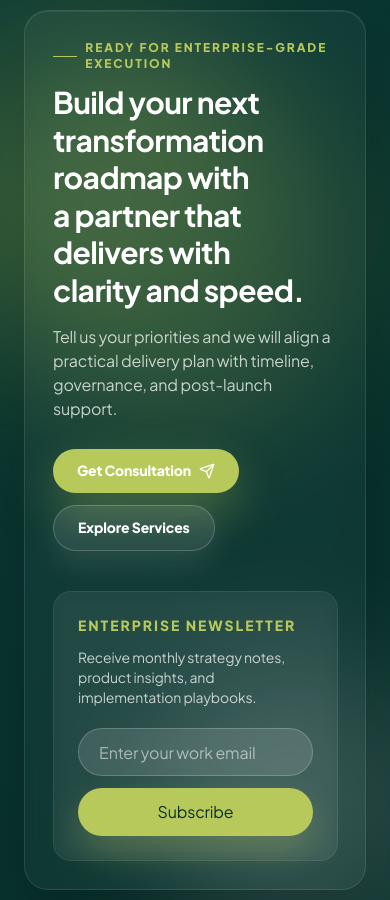
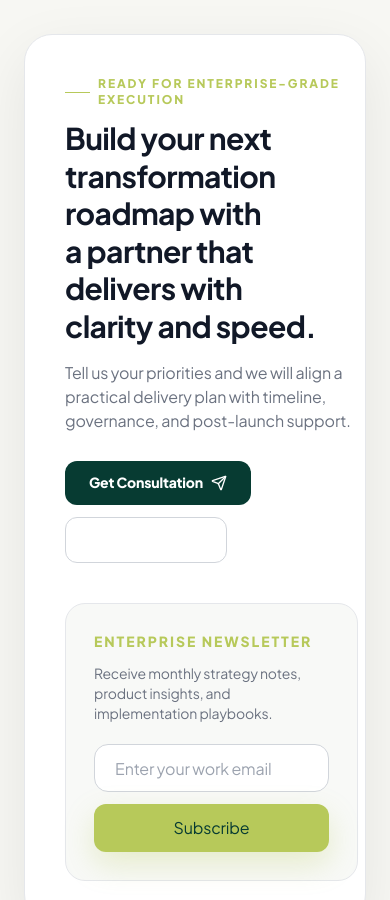
Before and after one commit to atef5922/Business-Agency-Website, a Next.js app: page /team in a window 390 px wide. Shown: the part 3340-4240 px from the top of the page. Built offline with nearby package versions, Linux system fonts and the light colour scheme.

Commit message:
Enhance layout components: add suppressHydrationWarning to RootLayout, update Footer styles and structure, improve Navbar item spacing, and refine HomeSections presentation

```diff
--- a/src/app/layout.tsx
+++ b/src/app/layout.tsx
@@ -29,8 +29,8 @@ export const metadata: Metadata = {
 
 export default function RootLayout({ children }: Readonly<{ children: React.ReactNode }>) {
   return (
-    <html lang="en" className={plusJakarta.variable}>
-      <body className={plusJakarta.className}>
+    <html lang="en" className={plusJakarta.variable} suppressHydrationWarning>
+      <body className={plusJakarta.className} suppressHydrationWarning>
         <Navbar />
         {children}
         <FloatingActions />
--- a/src/components/layout/Footer.tsx
+++ b/src/components/layout/Footer.tsx
@@ -2,54 +2,52 @@ import Link from "next/link";
 import { Facebook, Linkedin, Mail, MapPin, Phone, Send, Twitter } from "lucide-react";
 import { Container } from "@/components/shared/Container";
 import { BrandLogo } from "@/components/shared/BrandLogo";
-import { GradientMesh } from "@/components/shared/VisualEffects";
 import { services } from "@/data/services";
 
 export function Footer() {
   return (
     <footer className="relative overflow-hidden bg-[#072F2B] text-white">
-      <div className="relative bg-[linear-gradient(135deg,rgba(11,58,53,.96),rgba(7,47,43,.98))]">
-        <GradientMesh />
-        <Container className="relative mb-10 px-6 py-14 sm:py-16 lg:pb-24 lg:pt-14">
-          <div className="grid gap-10 rounded-[24px] border border-[rgba(255,255,255,0.10)] bg-[rgba(255,255,255,0.03)] p-7 backdrop-blur-[10px] shadow-[inset_0_1px_0_rgba(255,255,255,0.08),0_25px_60px_rgba(0,0,0,0.22)] sm:p-10 lg:grid-cols-[1.15fr_0.85fr] lg:p-12">
+      <div className="relative bg-[#F7F7F3] py-20">
+        <Container className="relative mb-10 px-6 sm:px-8">
+          <div className="grid gap-10 rounded-[28px] border border-[#E5E7EB] bg-white p-10 shadow-[0_20px_60px_rgba(0,0,0,0.08)] sm:grid-cols-[1.15fr_0.85fr]">
             <div>
               <p className="mb-3 inline-flex items-center gap-2 text-xs font-black uppercase tracking-[0.16em] text-[#B7C95A]">
                 <span className="h-px w-8 bg-[#B7C95A]" /> Ready for enterprise-grade execution
               </p>
-              <h2 className="text-balance text-3xl font-extrabold leading-tight tracking-[-0.02em] sm:text-4xl">
+              <h2 className="text-balance text-3xl font-extrabold leading-tight tracking-[-0.02em] text-[#111827] sm:text-4xl">
                 Build your next transformation roadmap with a partner that delivers with clarity and speed.
               </h2>
-              <p className="mt-4 max-w-2xl text-white/75">
+              <p className="mt-4 max-w-2xl text-[#6B7280]">
                 Tell us your priorities and we will align a practical delivery plan with timeline, governance, and post-launch support.
               </p>
               <div className="mt-7 flex flex-wrap gap-3">
                 <Link
                   href="/contact"
-                  className="shine inline-flex items-center justify-center rounded-full bg-[#B7C95A] px-6 py-3 text-sm font-extrabold text-[#072F2B] shadow-[0_20px_46px_rgba(183,201,90,.35)] transition duration-300 hover:-translate-y-1 hover:bg-[#A9BD49] relative overflow-hidden before:absolute before:inset-0 before:-z-10 before:bg-[linear-gradient(120deg,transparent,rgba(255,255,255,.34),transparent)] before:translate-x-[-140%] before:transition-transform before:duration-700 before:opacity-0 hover:before:translate-x-[140%] hover:before:opacity-70"
+                  className="inline-flex items-center justify-center rounded-[12px] bg-[#073B32] px-6 py-3 text-sm font-extrabold text-[#FFFFFF] transition duration-300 hover:-translate-y-1 hover:bg-[#0B4A42]"
                 >
                   Get Consultation
                   <Send className="ml-2 h-4 w-4" />
                 </Link>
                 <Link
                   href="/services"
-                  className="shine inline-flex items-center justify-center rounded-full border border-white/20 bg-white/10 px-6 py-3 text-sm font-extrabold text-white shadow-[0_14px_30px_rgba(255,255,255,0.10)] transition duration-300 hover:-translate-y-1 hover:border-[#B7C95A] hover:bg-white/15 relative overflow-hidden before:absolute before:inset-0 before:-z-10 before:bg-[linear-gradient(120deg,transparent,rgba(255,255,255,.34),transparent)] before:translate-x-[-140%] before:transition-transform before:duration-700 before:opacity-0 hover:before:translate-x-[140%] hover:before:opacity-70"
+                  className="inline-flex items-center justify-center rounded-[12px] border border-[#D1D5DB] bg-white px-6 py-3 text-sm font-extrabold text-[#111827] transition duration-300 hover:-translate-y-1 hover:bg-[#F7F7F3]"
                 >
                   Explore Services
                 </Link>
               </div>
             </div>
-            <div className="rounded-[18px] border border-[rgba(255,255,255,0.08)] bg-[rgba(255,255,255,0.05)] p-6 backdrop-blur">
+            <div className="rounded-[20px] border border-[#E5E7EB] bg-[#F8F9F7] p-7">
               <p className="mb-3 text-sm font-black uppercase tracking-[0.14em] text-[#B7C95A]">Enterprise newsletter</p>
-              <p className="mb-5 text-sm text-white/75">Receive monthly strategy notes, product insights, and implementation playbooks.</p>
+              <p className="mb-5 text-sm text-[#6B7280]">Receive monthly strategy notes, product insights, and implementation playbooks.</p>
               <form className="grid gap-3 sm:grid-cols-[1fr_auto]">
                 <label className="sr-only" htmlFor="newsletter-email">Email for newsletter</label>
                 <input
                   id="newsletter-email"
                   type="email"
                   placeholder="Enter your work email"
-                  className="h-12 rounded-full border border-white/20 bg-white/12 px-5 text-white outline-none placeholder:text-white/55 focus:border-[#B7C95A] focus:ring-2 focus:ring-[#B7C95A]/30"
+                  className="h-12 rounded-[14px] border border-[#D1D5DB] bg-white px-5 text-[#111827] outline-none placeholder:text-[#9CA3AF] focus:border-[#B7C95A] focus:ring-2 focus:ring-[#B7C95A]/30"
                 />
-                <button className="shine inline-flex items-center justify-center rounded-full bg-[#B7C95A] px-5 py-3 font-black text-[#072F2B] shadow-[0_16px_34px_rgba(183,201,90,.28)] transition duration-300 hover:-translate-y-1 hover:bg-[#A9BD49] relative overflow-hidden before:absolute before:inset-0 before:-z-10 before:bg-[linear-gradient(120deg,transparent,rgba(255,255,255,.34),transparent)] before:translate-x-[-140%] before:transition-transform before:duration-700 before:opacity-0 hover:before:translate-x-[140%] hover:before:opacity-70"
+                <button className="inline-flex items-center justify-center rounded-[12px] bg-[#B7C95A] px-5 py-3 text-sm font-black text-[#073B32] shadow-[0_12px_30px_rgba(183,201,90,.28)] transition duration-300 hover:-translate-y-1 hover:bg-[#9eb84f]"
                 >
                   Subscribe
                 </button>
--- a/src/components/layout/Navbar.tsx
+++ b/src/components/layout/Navbar.tsx
@@ -128,18 +128,18 @@ export function Navbar() {
                   return (
                     <div
                       key={link.href}
-                      className="group relative inline-flex h-full items-center justify-center"
+                      className="group relative inline-flex h-full items-center justify-center pb-2.5 overflow-visible"
                     >
                       <Link
                         href={link.href}
-                        className={`relative inline-flex h-full min-w-0 items-center justify-center gap-[6px] whitespace-nowrap py-0 leading-[1] transition-colors duration-300 hover:text-[#073B32] ${
+                        className={`relative inline-flex min-w-0 items-center justify-center gap-[6px] whitespace-nowrap py-0 leading-[1] transition-colors duration-300 hover:text-[#073B32] ${
                           isActive ? "font-bold text-[#073B32]" : "font-semibold text-[#111827]"
                         }`}
                       >
                         {link.label}
                         {isServices ? <ChevronDown className="h-4 w-4 shrink-0" /> : null}
                         <span
-                          className={`pointer-events-none absolute left-1/2 bottom-[-10px] h-[3px] w-[32px] -translate-x-1/2 rounded-full bg-[#B7C95A] transition-[transform,opacity] duration-200 ease-out ${
+                          className={`pointer-events-none absolute left-1/2 bottom-[-8px] h-[3px] w-[32px] -translate-x-1/2 rounded-full bg-[#B7C95A] transition-[transform,opacity] duration-200 ease-out ${
                             isActive
                               ? "scale-x-100 opacity-100"
                               : "scale-x-0 opacity-0 group-hover:scale-x-100 group-hover:opacity-100"
--- a/src/components/sections/HomeSections.tsx
+++ b/src/components/sections/HomeSections.tsx
@@ -192,9 +192,15 @@ export function HomeSections() {
               const Icon = statIcons[index] ?? BadgeCheck;
               return (
                 <div key={stat.label} className="glass-panel rounded-[24px] p-5 transition duration-300 hover:-translate-y-2 hover:border-[#B7C95A]/50">
-                <Icon className="mb-4 h-6 w-6 text-[#B7C95A]" />
-                <div className="text-3xl font-black text-[#B7C95A]"><AnimatedCounter value={stat.value} /></div>
-                <p className="mt-2 text-sm text-white/70">{stat.label}</p>
+                <div className="flex flex-col justify-center">
+                  <div className="flex items-center gap-2.5">
+                    <Icon className="h-6 w-6 text-[#B7C95A]" />
+                    <div className="text-[36px] font-black leading-none text-[#B7C95A]">
+                      <AnimatedCounter value={stat.value} />
+                    </div>
+                  </div>
+                  <p className="mt-1.5 text-sm font-medium text-white/80">{stat.label}</p>
+                </div>
               </div>
             );
             })}
```
